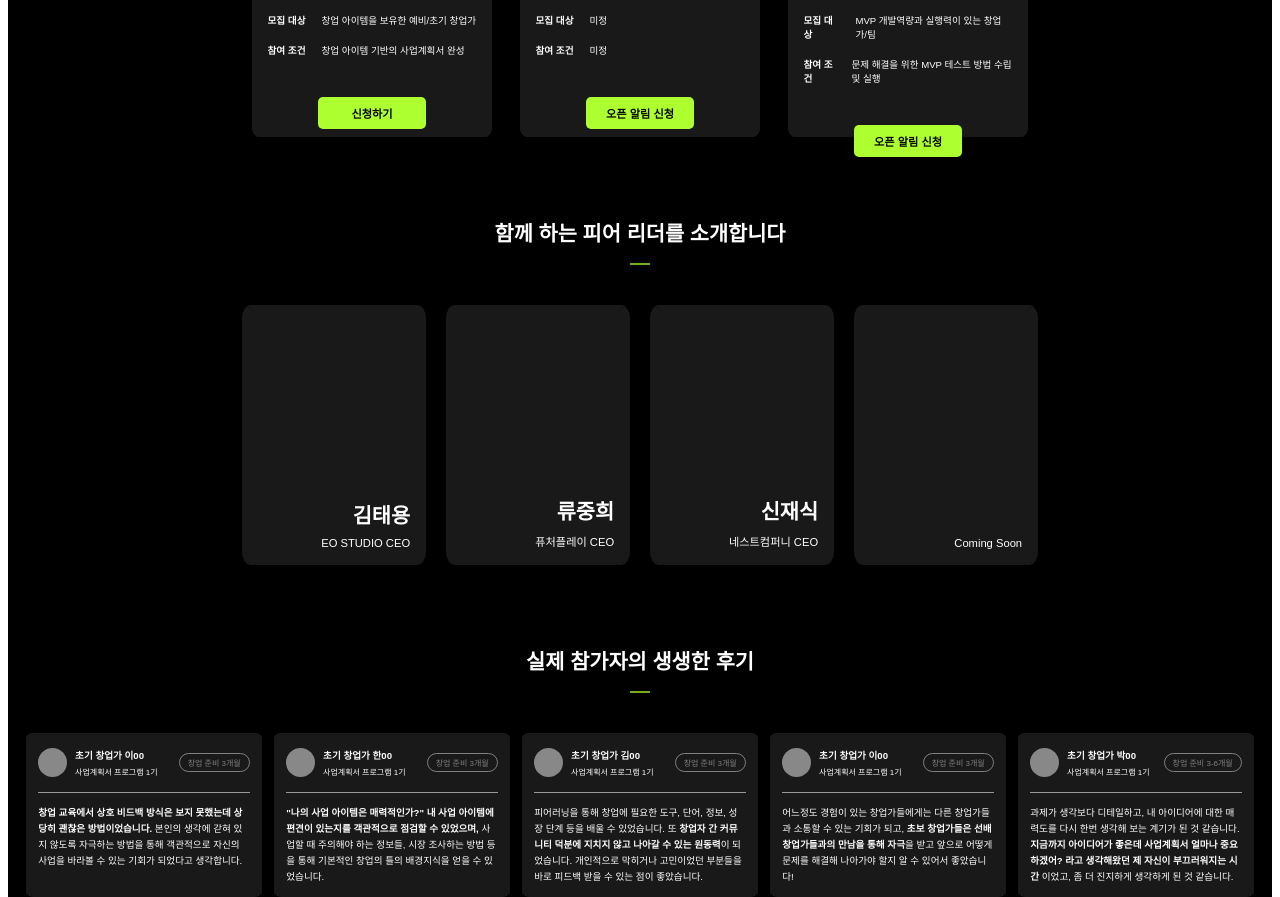
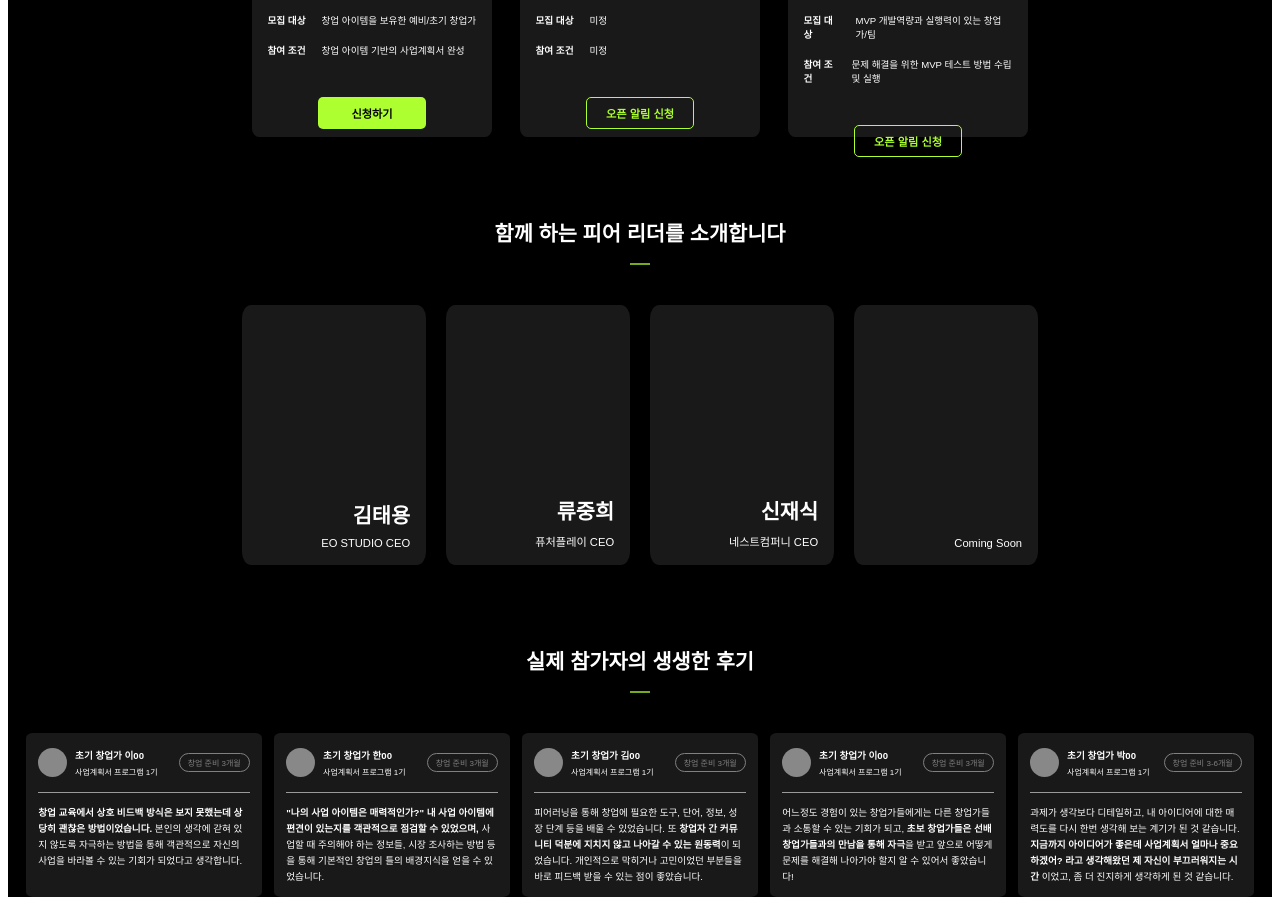
Before and after one commit to gomj-repo/web-programming-study, a website built with webpack: page week1/index.html in a window 1280 px wide. Shown: the part 1342-2239 px from the top of the page. Built offline with nearby package versions, Linux system fonts and the light colour scheme.

Commit message:
add wait-button

```diff
--- a/week1/css/article-style.css
+++ b/week1/css/article-style.css
@@ -82,3 +82,16 @@
   text-align: center;
   font-weight: bold;
 }
+
+/* 대기하기 버튼 */
+.wait-button {
+  min-width: 6.75rem;
+  min-height: 2rem;
+  background-color: transparent;
+  border: 0.1rem solid greenyellow;
+  border-radius: 0.3125rem;
+
+  color: greenyellow;
+  text-align: center;
+  font-weight: bold;
+}
--- a/week1/index.html
+++ b/week1/index.html
@@ -13,6 +13,14 @@
   <link rel="stylesheet" href="css/general-style.css">
   <link rel="stylesheet" href="css/header-style.css">
 </head>
+
+<!--
+TODO List >>
+1. 슬라이드 이동 버튼 버튼 디자인 (투명도 및 화살표 구현)
+2. footer 브록 내 <hr>의 범위를 화면 전체로 설정하지 못하겠음. (지금 내 코드에서는 구조적으로 불가능)
+3. 화면 그라데이션 부여
+4. 이미지 url 추가하기
+-->
 
 <body>
   <!-- NOTE 1. <헤더> 대표 슬라이드 -->
@@ -174,8 +182,7 @@
           </div>
           <!-- 버튼 -->
           <div class="row expand-width center">
-            <button class="apply-button">
-              <!-- TODO: 버튼 변경 -->
+            <button class="wait-button">
               <span class="font-0_7rem">오픈 알림 신청</span>
             </button>
           </div>
@@ -213,8 +220,7 @@
           </div>
           <!-- 버튼 -->
           <div class="row expand-width center">
-            <button class="apply-button">
-              <!-- TODO: 버튼 변경 -->
+            <button class="wait-button">
               <span class="font-0_7rem">오픈 알림 신청</span>
             </button>
           </div>
@@ -282,6 +288,7 @@
     </section>
 
     <!-- NOTE 6. 참가자 후기 -->
+    <!-- TODO: 화살표 추가 -->
     <section class="col-top center col-gap-200rem">
       <!-- 섹션 제목 -->
       <div class="col-top align-center col-gap-050rem">
```
